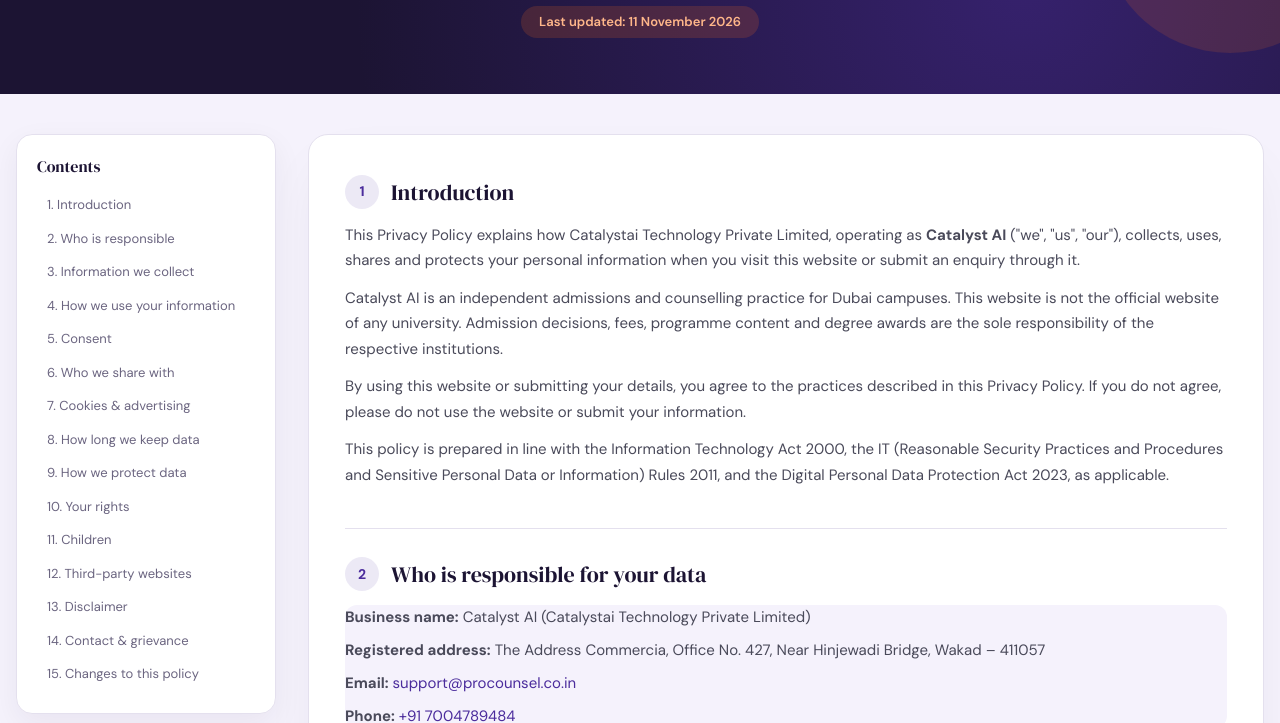
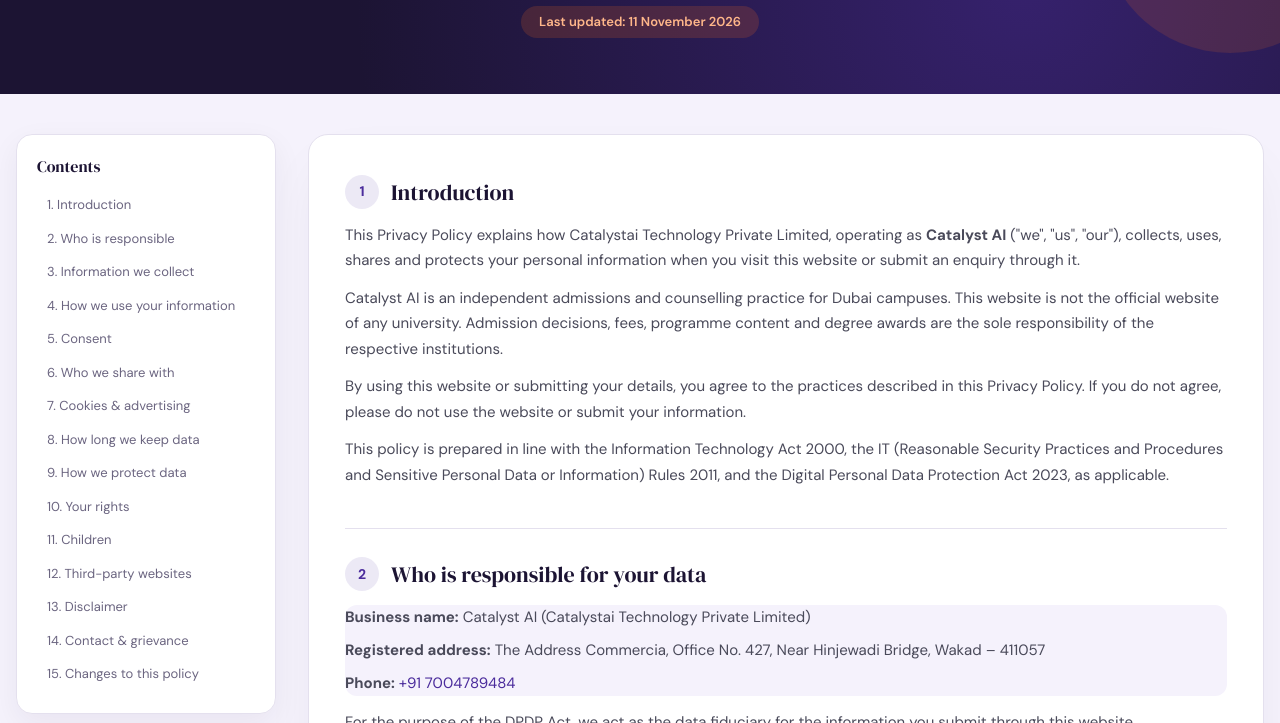
Before and after one commit to mediagarh-dev-team/Catalyst-ai, a plain HTML site: page privacy-policy.html in a window 1280 px wide. Shown: the part 229-952 px from the top of the page. Drawn offline with nearby package versions, Linux system fonts and the light colour scheme.

Commit message:
add new chags

```diff
--- a/privacy-policy.html
+++ b/privacy-policy.html
@@ -455,7 +455,6 @@
                   <strong>Registered address:</strong> The Address Commercia, Office No. 427, Near Hinjewadi Bridge,
                   Wakad – 411057
                 </li>
-                <li><strong>Email:</strong> <a href="mailto:support@procounsel.co.in">support@procounsel.co.in</a></li>
                 <li><strong>Phone:</strong> <a href="tel:+917004789484">+91 7004789484</a></li>
               </ul>
               <p>
@@ -640,7 +639,6 @@
               <p>For questions, to exercise your rights, or to make a complaint, contact:</p>
               <ul class="legal-contact">
                 <li><strong>Grievance / Privacy Officer:</strong> Raghu</li>
-                <li><strong>Email:</strong> <a href="mailto:support@procounsel.co.in">support@procounsel.co.in</a></li>
                 <li><strong>Phone:</strong> <a href="tel:+917004789484">+91 7004789484</a></li>
                 <li>
                   <strong>Address:</strong> The Address Commercia, Office No. 427, Near Hinjewadi Bridge, Wakad – 411057
```
Also changed, not shown: terms-and-conditions.html (+0 -1 lines).
